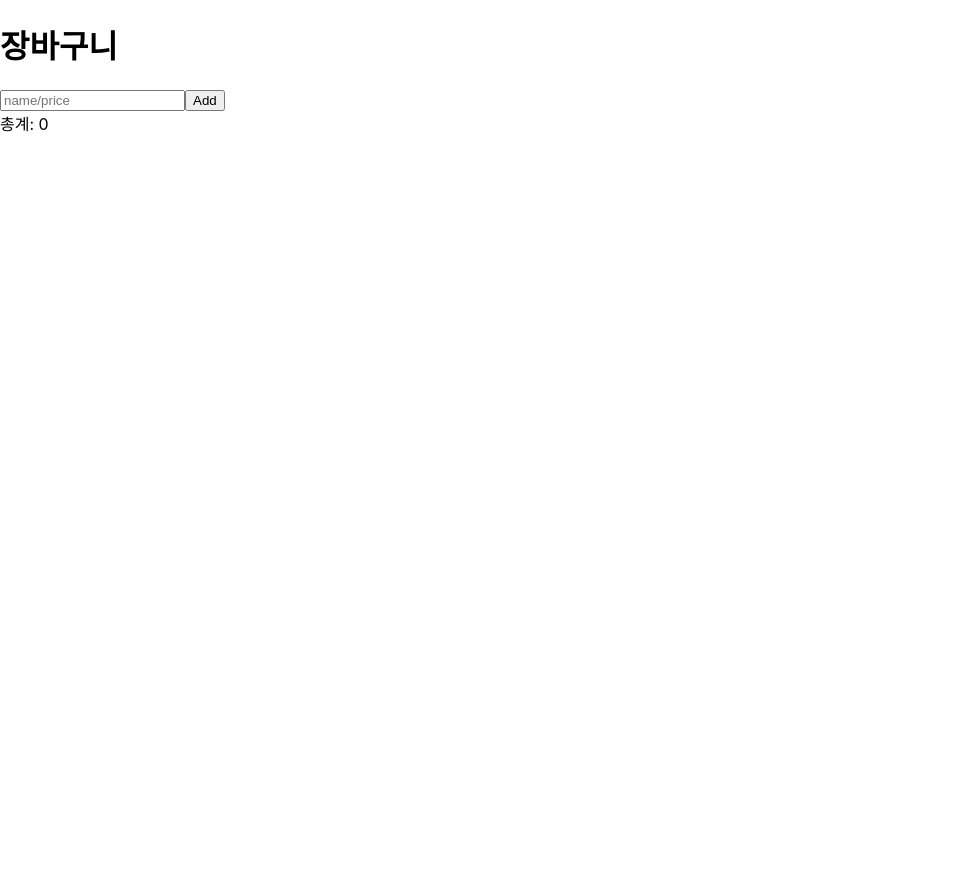
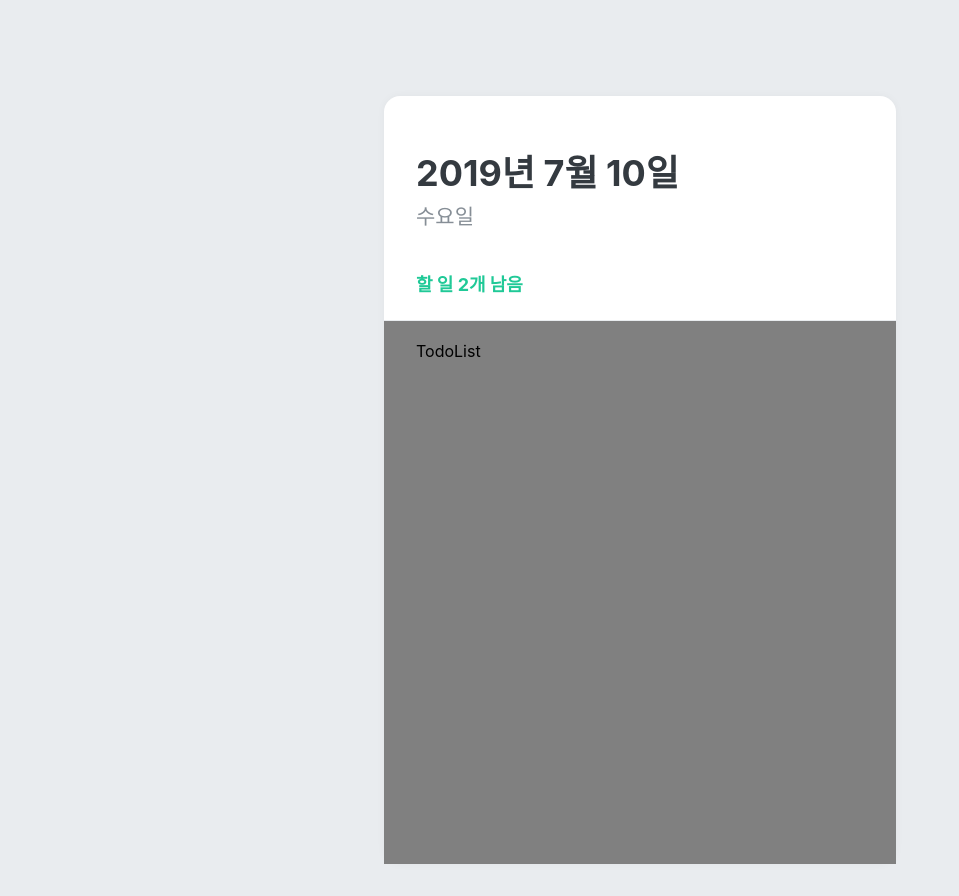
Before and after one commit to P-iknow/react-vlpt, a React (Create React App) app: page / in a window 1280 px wide. Shown: the whole page, without its empty margins (0-959 px from the left). Before the commit the page ends 800 px from the top, so only its background shows below. Built offline with nearby package versions, Linux system fonts and the light colour scheme.

Commit message:
feat: TodoList Compoents

```diff
--- /dev/null
+++ b/src/03_Todo/App.js
@@ -0,0 +1,24 @@
+import React from 'react';
+import { createGlobalStyle } from 'styled-components';
+import TodoTemplate from './TodoTemplate';
+import TodoHead from './TodoHead';
+import TodoList from './TodoList';
+
+const GlobalStyle = createGlobalStyle`
+  body {
+    background: #e9ecef;
+  }
+`
+function App() {
+  return (
+    <>
+      <GlobalStyle />
+      <TodoTemplate>
+        <TodoHead />
+        <TodoList />
+      </TodoTemplate>
+    </>
+  )
+}
+
+export default App;
--- /dev/null
+++ b/src/03_Todo/TodoHead.js
@@ -0,0 +1,38 @@
+import React from 'react';
+import styled from 'styled-components';
+
+const TodoHeadBlock = styled.div`
+  padding-top: 48px;
+  padding-left: 32px;
+  padding-right: 32px;
+  padding-bottom: 24px;
+  border-bottom: 1px solid #e9ecef;
+  h1 {
+    margin: 0;
+    font-size: 36px;
+    color: #343a40;
+  }
+  .day {
+    margin-top: 4px;
+    color: #868e96;
+    font-size: 21px;
+  }
+  .task-left {
+    color: #20c997;
+    font-size: 18px;
+    margin-top: 40px;
+    font-weight: bold;
+  }
+`;
+
+function TodoHead() {
+  return (
+    <TodoHeadBlock>
+      <h1>2019년 7월 10일</h1>
+      <div class="day">수요일</div>
+      <div class="task-left">할 일 2개 남음 </div>
+    </TodoHeadBlock>
+  )
+}
+
+export default TodoHead;
--- /dev/null
+++ b/src/03_Todo/TodoList.js
@@ -0,0 +1,16 @@
+import React from 'react';
+import styled from 'styled-components';
+
+const TodoListBlock = styled.div`
+  flex: 1;
+  padding: 20px 32px;
+  padding-bottom: 48px;
+  overflow-y: auto;
+  background: grey;
+`
+
+function TodoList() {
+  return <TodoListBlock>TodoList</TodoListBlock>
+}
+
+export default TodoList;
--- /dev/null
+++ b/src/03_Todo/TodoTemplate.js
@@ -0,0 +1,25 @@
+import React from 'react';
+import styled from 'styled-components';
+
+const TodoTemplateBlock = styled.div`
+  width: 512px;
+  height: 768px;
+
+  position: relative;
+  background: white;
+  border-radius: 16px;
+  box-shadow: 0 0 8px 0 rgba(0, 0, 0, 0.04);
+
+  margin: 0 auto;
+
+  margin-top: 96px
+  margin-bottom: 32px;
+  display: flex;
+  flex-direction: column;
+`
+
+function TodoTemplate({ children }) {
+  return <TodoTemplateBlock>{children}</TodoTemplateBlock>
+}
+
+export default TodoTemplate;
--- a/src/index.js
+++ b/src/index.js
@@ -1,7 +1,7 @@
 import React from 'react';
 import ReactDOM from 'react-dom';
 import './index.css';
-import App from './App'
+import App from './03_Todo/App'
 import * as serviceWorker from './serviceWorker';
 
 ReactDOM.render(<App />, document.getElementById('root'));
```
Also changed, not shown: src/basket/App.js (renamed from src/App.js), src/basket/BasketTemplate.js (renamed from src/components/BasketTemplate.js), src/basket/Form.js (renamed from src/components/Form.js), src/basket/Item.js (renamed from src/components/Item.js), src/basket/ItemList.js (renamed from src/components/ItemList.js), src/basket/Total.js (renamed from src/components/Total.js).
